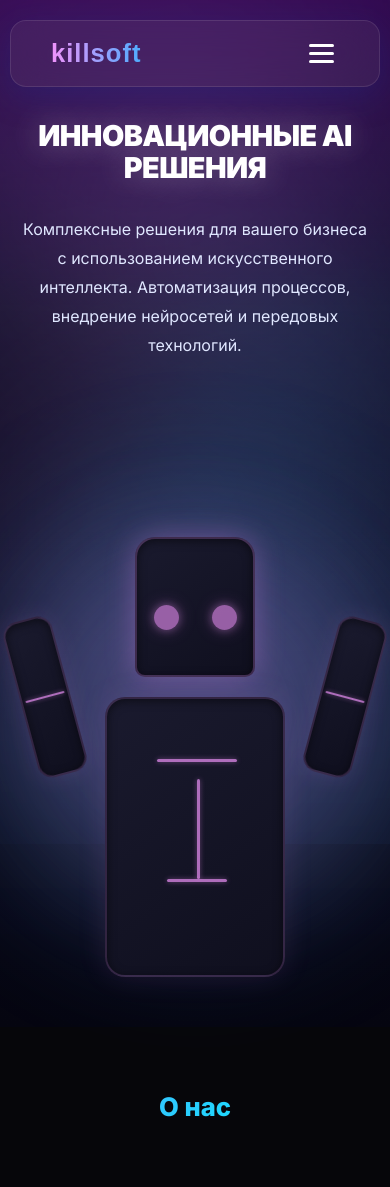
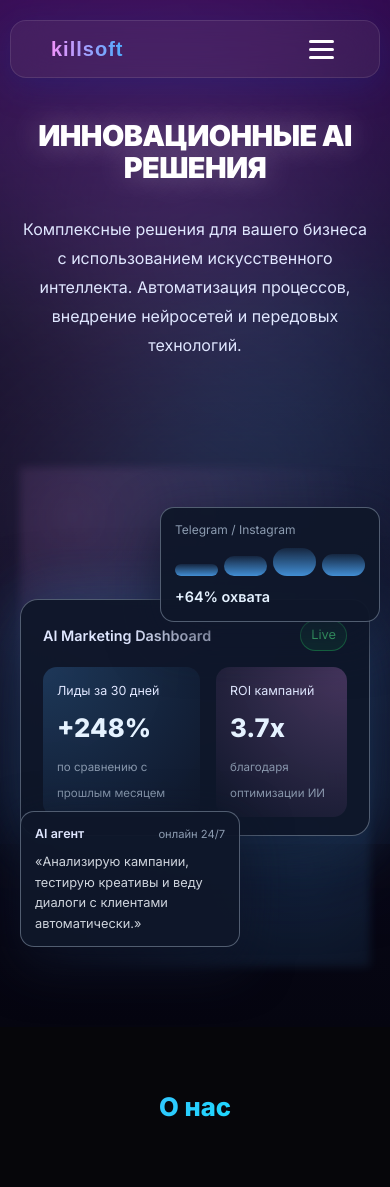
Before and after one commit to egormixbotov-boop/project-frontend-test, a Django app: page / in a window 390 px wide. Shown: the top 1187 px of the page. Run offline with Django 5.2, Linux system fonts and the light colour scheme; some web fonts are replaced.

Commit message:
поправил адаптивность, поменял картинку на главной секции

```diff
--- a/landing/static/landing/css/style.css
+++ b/landing/static/landing/css/style.css
@@ -360,190 +360,172 @@ body {
     width: 100%;
 }
 
-/* Левая часть - Робот */
+/* Левая часть - бизнес-сцена с AI-оверлеем */
 .hero-visual {
     position: relative;
-    height: 600px;
+    height: 520px;
     display: flex;
     align-items: center;
     justify-content: center;
 }
 
-.robot-container {
+.hero-visual-gradient {
+    position: absolute;
+    inset: 0;
+    background:
+        radial-gradient(circle at 15% 10%, rgba(240, 148, 251, 0.15), transparent 55%),
+        radial-gradient(circle at 80% 80%, rgba(79, 172, 254, 0.18), transparent 55%);
+    opacity: 0.9;
+    filter: blur(4px);
+}
+
+.hero-main-card {
     position: relative;
+    z-index: 2;
     width: 100%;
-    height: 100%;
+    max-width: 420px;
+    padding: 20px 22px 18px;
+    border-radius: 18px;
+    background: rgba(15, 23, 42, 0.92);
+    border: 1px solid rgba(148, 163, 184, 0.5);
+    box-shadow:
+        0 24px 80px rgba(15, 23, 42, 0.8),
+        0 0 60px rgba(79, 172, 254, 0.35);
+    backdrop-filter: blur(22px);
+}
+
+.hero-main-header {
     display: flex;
     align-items: center;
-    justify-content: center;
+    justify-content: space-between;
+    margin-bottom: 16px;
 }
 
-.robot-figure {
-    position: relative;
-    width: 400px;
-    height: 500px;
-    z-index: 2;
+.hero-main-title {
+    font-size: 0.9rem;
+    font-weight: 600;
+    color: var(--text-secondary);
 }
 
-/* Голова робота */
-.robot-head {
-    width: 120px;
-    height: 140px;
-    background: linear-gradient(145deg, #1a1a2e 0%, #0f0f1e 100%);
-    border-radius: 20px 20px 10px 10px;
-    margin: 0 auto 20px;
-    position: relative;
-    box-shadow:
-        inset 0 2px 10px rgba(0, 0, 0, 0.5),
-        0 0 30px rgba(240, 147, 251, 0.3);
-    border: 2px solid rgba(240, 147, 251, 0.2);
+.hero-main-status {
+    font-size: 0.8rem;
+    padding: 4px 10px;
+    border-radius: 999px;
+    background: rgba(22, 163, 74, 0.16);
+    color: #4ade80;
+    border: 1px solid rgba(34, 197, 94, 0.5);
 }
 
-.robot-face {
-    width: 100%;
-    height: 100%;
-    position: relative;
-    display: flex;
-    align-items: center;
-    justify-content: space-around;
-    padding-top: 20px;
+.hero-main-body {
+    display: grid;
+    grid-template-columns: 1.2fr 1fr;
+    gap: 16px;
 }
 
-.robot-eye {
-    width: 25px;
-    height: 25px;
-    background: rgba(240, 147, 251, 0.6);
-    border-radius: 50%;
-    box-shadow:
-        0 0 10px rgba(240, 147, 251, 0.4),
-        0 0 20px rgba(240, 147, 251, 0.2);
-    animation: blink 3s infinite;
+.hero-kpi {
+    padding: 14px 14px 12px;
+    border-radius: 14px;
+    background: radial-gradient(circle at 0% 0%, rgba(79, 172, 254, 0.22), rgba(15, 23, 42, 0.95));
 }
 
-@keyframes blink {
-    0%, 90%, 100% { opacity: 1; }
-    95% { opacity: 0.3; }
+.hero-kpi-secondary {
+    background: radial-gradient(circle at 100% 0%, rgba(240, 148, 251, 0.25), rgba(15, 23, 42, 0.95));
 }
 
-/* Тело робота */
-.robot-body {
-    width: 180px;
-    height: 280px;
-    background: linear-gradient(145deg, #1a1a2e 0%, #0f0f1e 100%);
-    border-radius: 20px;
-    margin: 0 auto;
-    position: relative;
-    box-shadow:
-        inset 0 2px 10px rgba(0, 0, 0, 0.5),
-        0 0 30px rgba(240, 147, 251, 0.1);
-    border: 2px solid rgba(240, 147, 251, 0.15);
+.hero-kpi-label {
+    font-size: 0.78rem;
+    color: var(--text-secondary);
+    display: block;
+    margin-bottom: 8px;
 }
 
-/* Схема на теле */
-.robot-circuit {
-    position: absolute;
-    background: rgba(240, 147, 251, 0.7);
-    box-shadow: 0 0 5px rgba(240, 147, 251, 0.4);
+.hero-kpi-value {
+    font-size: 1.6rem;
+    font-weight: 800;
+    color: #e5f2ff;
+    display: block;
+    margin-bottom: 4px;
 }
 
-.circuit-1 {
-    width: 80px;
-    height: 3px;
-    top: 60px;
-    left: 50px;
-    border-radius: 2px;
+.hero-kpi-sub {
+    font-size: 0.72rem;
+    color: rgba(148, 163, 184, 0.9);
 }
 
-.circuit-2 {
-    width: 3px;
-    height: 100px;
-    top: 80px;
-    left: 90px;
-    border-radius: 2px;
+.hero-metric-card {
+    position: absolute;
+    z-index: 3;
+    width: 220px;
+    padding: 12px 14px;
+    border-radius: 14px;
+    background: rgba(15, 23, 42, 0.96);
+    border: 1px solid rgba(148, 163, 184, 0.5);
+    box-shadow: 0 18px 50px rgba(15, 23, 42, 0.8);
 }
 
-.circuit-3 {
-    width: 60px;
-    height: 3px;
-    top: 180px;
-    left: 60px;
-    border-radius: 2px;
+.hero-metric-top {
+    top: 40px;
+    right: -10px;
 }
 
-/* Руки робота */
-.robot-arm {
-    width: 60px;
-    height: 200px;
-    background: linear-gradient(145deg, #1a1a2e 0%, #0f0f1e 100%);
-    border-radius: 15px;
-    position: absolute;
-    top: 80px;
-    box-shadow:
-        inset 0 2px 10px rgba(0, 0, 0, 0.5),
-        0 0 20px rgba(240, 147, 251, 0.1);
-    border: 2px solid rgba(240, 147, 251, 0.15);
+.hero-metric-bottom {
+    bottom: 20px;
+    left: 0;
 }
 
-.arm-left {
-    left: -40px;
-    transform: rotate(-15deg);
+.hero-metric-label {
+    font-size: 0.75rem;
+    color: rgba(148, 163, 184, 0.95);
+    display: block;
+    margin-bottom: 8px;
 }
 
-.arm-right {
-    right: -40px;
-    transform: rotate(15deg);
+.hero-metric-chart {
+    display: flex;
+    align-items: flex-end;
+    gap: 6px;
+    margin-bottom: 8px;
 }
 
-.circuit-arm {
-    width: 40px;
-    height: 2px;
-    background: rgba(240, 147, 251, 0.7);
-    box-shadow: 0 0 4px rgba(240, 147, 251, 0.4);
-    position: absolute;
-    top: 50%;
-    left: 50%;
-    transform: translate(-50%, -50%);
-    border-radius: 2px;
+.hero-metric-bar {
+    flex: 1;
+    border-radius: 999px;
+    background: linear-gradient(180deg, rgba(79, 172, 254, 0.1), rgba(79, 172, 254, 0.8));
 }
 
-/* Неоновые эффекты */
-.glow-effect {
-    position: absolute;
-    border-radius: 50%;
-    filter: blur(60px);
-    opacity: 0.25;
-    animation: pulse 3s infinite ease-in-out;
+.hero-metric-chart .bar-1 { height: 12px; }
+.hero-metric-chart .bar-2 { height: 20px; }
+.hero-metric-chart .bar-3 { height: 28px; }
+.hero-metric-chart .bar-4 { height: 22px; }
+
+.hero-metric-value {
+    font-size: 0.9rem;
+    font-weight: 600;
+    color: #e5f2ff;
 }
 
-.glow-1 {
-    width: 300px;
-    height: 300px;
-    background: var(--neon-pink);
-    top: 50%;
-    left: 50%;
-    transform: translate(-50%, -50%);
-    animation-delay: 0s;
+.hero-ai-badge {
+    display: flex;
+    justify-content: space-between;
+    align-items: baseline;
+    margin-bottom: 8px;
 }
 
-.glow-2 {
-    width: 400px;
-    height: 400px;
-    background: var(--neon-cyan);
-    top: 50%;
-    left: 50%;
-    transform: translate(-50%, -50%);
-    animation-delay: 1.5s;
+.hero-ai-label {
+    font-size: 0.78rem;
+    font-weight: 600;
+    color: var(--text-secondary);
 }
 
-@keyframes pulse {
-    0%, 100% {
-        transform: translate(-50%, -50%) scale(1);
-        opacity: 0.25;
-    }
-    50% {
-        transform: translate(-50%, -50%) scale(1.2);
-        opacity: 0.15;
-    }
+.hero-ai-status {
+    font-size: 0.7rem;
+    color: rgba(148, 163, 184, 0.95);
+}
+
+.hero-ai-text {
+    font-size: 0.8rem;
+    color: rgba(226, 232, 240, 0.9);
+    line-height: 1.6;
 }
 
 /* Правая часть - Контент */
@@ -964,6 +946,43 @@ body {
 }
 
 /* ===== Responsive Design ===== */
+@media (max-width: 1200px) and (min-width: 769px) {
+    /* Центрируем 4-ю карточку доп. услуг на строке, чтобы не уезжала влево */
+    .additional-list {
+        grid-template-columns: repeat(3, minmax(0, 1fr));
+    }
+
+    .additional-list .additional-item:last-child {
+        grid-column: 2 / span 1;
+    }
+}
+
+@media (max-width: 900px) {
+    /* Чуть упрощаем шапку на планшетах, чтобы navbar не ломался */
+    .nav-wrapper {
+        gap: 16px;
+        padding: 10px 18px;
+    }
+
+    .logo-text {
+        font-size: 1.25rem;
+    }
+
+    .nav-menu {
+        gap: 18px;
+    }
+
+    .nav-link {
+        font-size: 0.9rem;
+        padding: 6px 0;
+    }
+
+    .btn-telegram-desktop.btn-telegram {
+        padding: 10px 18px;
+        font-size: 0.9rem;
+    }
+}
+
 @media (max-width: 1200px) {
     .hero-wrapper {
         gap: 60px;
--- a/landing/templates/landing/index.html
+++ b/landing/templates/landing/index.html
@@ -60,38 +60,52 @@
     <section id="home" class="hero">
         <div class="container">
             <div class="hero-wrapper">
-                <!-- Левая часть - визуал с роботом -->
+                <!-- Левая часть - бизнес-сцена с AI-оверлеем вместо робота -->
                 <div class="hero-visual">
-                    <div class="robot-container">
-                        <div class="robot-figure">
-                            <!-- Голова робота -->
-                            <div class="robot-head">
-                                <div class="robot-face">
-                                    <div class="robot-eye eye-left"></div>
-                                    <div class="robot-eye eye-right"></div>
-                                </div>
+                    <div class="hero-visual-gradient"></div>
+
+                    <div class="hero-main-card glass-card">
+                        <div class="hero-main-header">
+                            <span class="hero-main-title">AI Marketing Dashboard</span>
+                            <span class="hero-main-status">Live</span>
+                        </div>
+                        <div class="hero-main-body">
+                            <div class="hero-kpi">
+                                <span class="hero-kpi-label">Лиды за 30 дней</span>
+                                <span class="hero-kpi-value">+248%</span>
+                                <span class="hero-kpi-sub">по сравнению с прошлым месяцем</span>
                             </div>
-                            <!-- Тело робота -->
-                            <div class="robot-body">
-                                <div class="robot-circuit circuit-1"></div>
-                                <div class="robot-circuit circuit-2"></div>
-                                <div class="robot-circuit circuit-3"></div>
-                            </div>
-                            <!-- Руки робота -->
-                            <div class="robot-arm arm-left">
-                                <div class="robot-circuit circuit-arm"></div>
-                            </div>
-                            <div class="robot-arm arm-right">
-                                <div class="robot-circuit circuit-arm"></div>
+                            <div class="hero-kpi hero-kpi-secondary">
+                                <span class="hero-kpi-label">ROI кампаний</span>
+                                <span class="hero-kpi-value">3.7x</span>
+                                <span class="hero-kpi-sub">благодаря оптимизации ИИ</span>
                             </div>
                         </div>
-                        <!-- Неоновые эффекты вокруг робота -->
-                        <div class="glow-effect glow-1"></div>
-                        <div class="glow-effect glow-2"></div>
+                    </div>
+
+                    <div class="hero-metric-card glass-card hero-metric-top">
+                        <span class="hero-metric-label">Telegram / Instagram</span>
+                        <div class="hero-metric-chart">
+                            <span class="hero-metric-bar bar-1"></span>
+                            <span class="hero-metric-bar bar-2"></span>
+                            <span class="hero-metric-bar bar-3"></span>
+                            <span class="hero-metric-bar bar-4"></span>
+                        </div>
+                        <span class="hero-metric-value">+64% охвата</span>
+                    </div>
+
+                    <div class="hero-metric-card glass-card hero-metric-bottom">
+                        <div class="hero-ai-badge">
+                            <span class="hero-ai-label">AI агент</span>
+                            <span class="hero-ai-status">онлайн 24/7</span>
+                        </div>
+                        <p class="hero-ai-text">
+                            «Анализирую кампании, тестирую креативы и веду диалоги с клиентами автоматически.»
+                        </p>
                     </div>
                 </div>
 
-                <!-- Правая часть - текст и кнопка -->
+                <!-- Правая часть - текст (оставляем как было) -->
                 <div class="hero-content">
                     <h1 class="hero-title">ИННОВАЦИОННЫЕ AI РЕШЕНИЯ</h1>
                     <p class="hero-subtitle">
```
